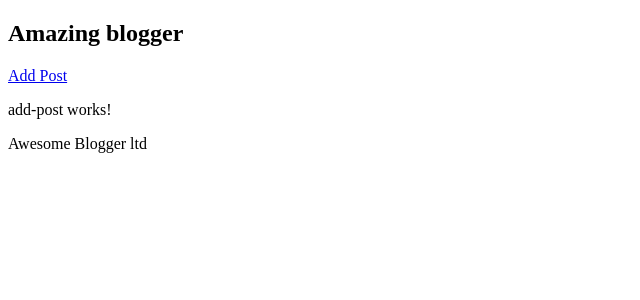
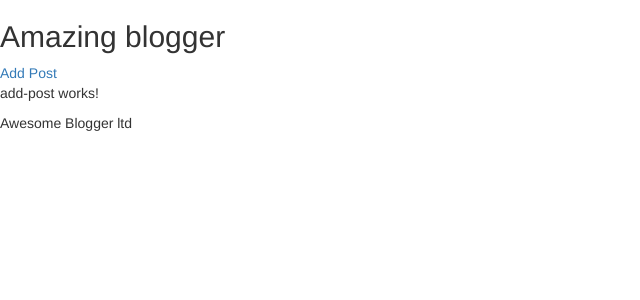
Before and after one commit to jpalala/posts-app, an Angular app: page /create in a window 1280 px wide. Shown: the top 300 px of the page, without its empty margins (0-640 px from the left). Built offline with nearby package versions, Linux system fonts and the light colour scheme; no server answers; what ngx-pagination would draw is missing.

Commit message:
add post

```diff
--- a/src/app/add-post/add-post.component.ts
+++ b/src/app/add-post/add-post.component.ts
@@ -7,4 +7,8 @@
 })
 export class AddPostComponent {
 
+  submitted = false;
+
+  onSubmit() { this.submitted = true; }
+
 }
--- a/src/styles.scss
+++ b/src/styles.scss
@@ -1 +1 @@
-/* You can add global styles to this file, and also import other style files */
+@import url('https://unpkg.com/bootstrap@3.3.7/dist/css/bootstrap.min.css');
```
